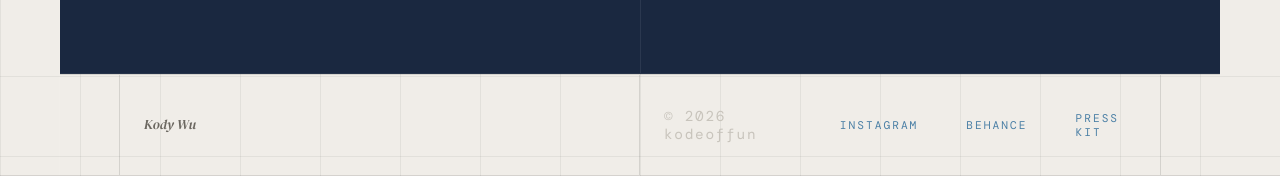
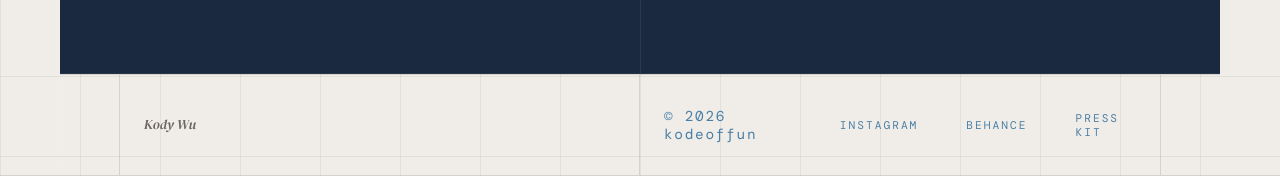
Before and after one commit to kodeoffun/kodeoffun.github.io, a Jekyll site: the page index.html, which Jekyll copies as it is, in a window 1280 px wide and 900 px high, scrolled down 3397 px. Shown: the part 724-900 px from the top of the window. Built offline with Jekyll 4.4.1, drawn with Linux system fonts in a browser that asks for light colours; some web fonts are replaced.

Commit message:
Update index.html

```diff
--- a/index.html
+++ b/index.html
@@ -575,7 +575,7 @@
   }
   .ft-link:hover { color: var(--accent); }
   .ft-copy {
-    font-size: 0.9rem; letter-spacing: 0.12em; color: var(--concrete);
+    font-size: 0.9rem; letter-spacing: 0.12em; color: var(--accent);
   }
 
   /* ── REVEAL ── */
```
